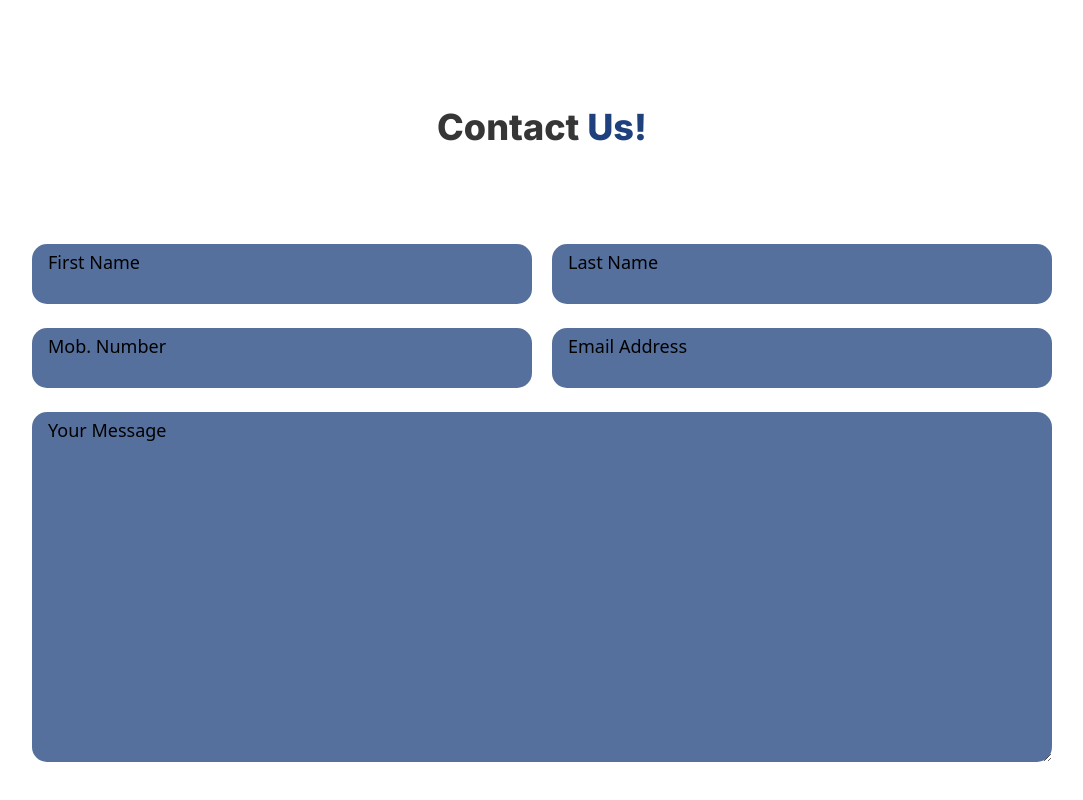
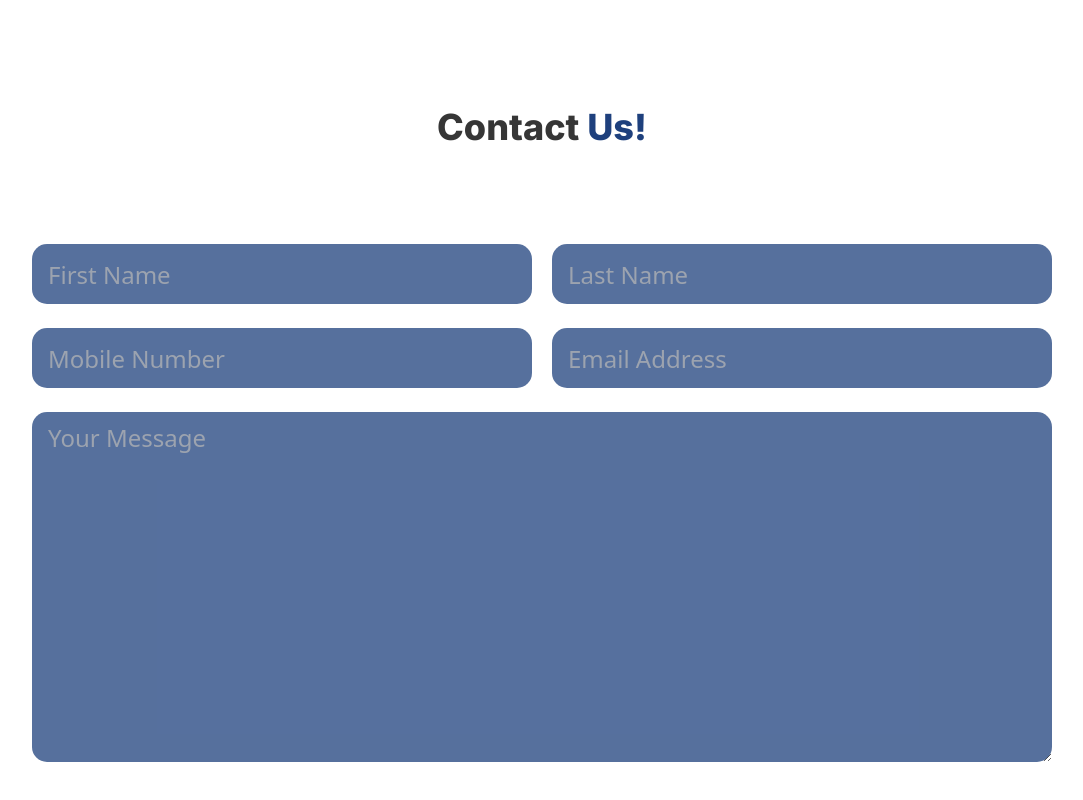
Before and after one commit to Momen-Assaf/HunainFZE, a React (Create React App) app: page / in a window 1280 px wide. Shown: the part 3077-3877 px from the top of the page, without its empty margins (98-1181 px from the left). Built offline with nearby package versions, Linux system fonts and the light colour scheme.

Commit message:
contact us complete

```diff
--- a/src/components/ContactUs.tsx
+++ b/src/components/ContactUs.tsx
@@ -22,136 +22,91 @@ const ContactUs = () => {
                 <div className="flex flex-col items-center gap-6">
                     <div className="flex flex-col md:flex-row items-center gap-5">
                         {/* First Name */}
-                        <div className="relative">
-                            <label
-                                htmlFor="first-name"
-                                className="absolute left-4 top-1 text-lg font-medium"
-                                style={{
-                                    color: theme.colors.placeHolderText,
-                                }}
-                            >
-                                First Name
-                            </label>
                         <input
                             id="first-name"
                             type="text"
-                                className="px-4 py-2 placeholder-transparent focus:outline-none focus:ring-2 focus:ring-primary focus:border-primary"
+                            className="px-4 py-2 focus:outline-none focus:ring-2 focus:ring-primary focus:border-primary"
                             style={{
                                 width: "500px",
                                 height: "60px",
                                 backgroundColor: theme.colors.primaryLightWithOpacity,
-                                    color: theme.colors.placeHolderText,
+                                color: theme.colors.textLight,
                                 borderRadius: theme.borderRadius.md,
+                                fontSize: theme.fontSize.paragraph,
+                                fontWeight: theme.fontWeight.medium,
                             }}
                             placeholder="First Name"
                         />
-                        </div>
 
                         {/* Last Name */}
-                        <div className="relative">
-                            <label
-                                htmlFor="last-name"
-                                className="absolute left-4 top-1 text-lg font-medium"
-                                style={{
-                                    color: theme.colors.placeHolderText,
-                                }}
-                            >
-                                Last Name
-                            </label>
                         <input
                             id="last-name"
                             type="text"
-                                className="px-4 py-2 placeholder-transparent focus:outline-none focus:ring-2 focus:ring-primary focus:border-primary"
+                            className="px-4 py-2 focus:outline-none focus:ring-2 focus:ring-primary focus:border-primary"
                             style={{
                                 width: "500px",
                                 height: "60px",
                                 backgroundColor: theme.colors.primaryLightWithOpacity,
-                                    color: theme.colors.placeHolderText,
+                                color: theme.colors.textLight,
                                 borderRadius: theme.borderRadius.md,
+                                fontSize: theme.fontSize.paragraph,
+                                fontWeight: theme.fontWeight.medium,
                             }}
                             placeholder="Last Name"
                         />
                     </div>
-                    </div>
 
                     <div className="flex flex-col md:flex-row items-center gap-5">
                         {/* Mobile Number */}
-                        <div className="relative">
-                            <label
-                                htmlFor="mobile-number"
-                                className="absolute left-4 top-1 text-lg font-medium"
-                                style={{
-                                    color: theme.colors.placeHolderText,
-                                }}
-                            >
-                                Mob. Number
-                            </label>
                         <input
                             id="mobile-number"
                             type="tel"
-                                className="px-4 py-2 placeholder-transparent focus:outline-none focus:ring-2 focus:ring-primary focus:border-primary"
+                            className="px-4 py-2 focus:outline-none focus:ring-2 focus:ring-primary focus:border-primary"
                             style={{
                                 width: "500px",
                                 height: "60px",
                                 backgroundColor: theme.colors.primaryLightWithOpacity,
-                                    color: theme.colors.placeHolderText,
+                                color: theme.colors.textLight,
                                 borderRadius: theme.borderRadius.md,
+                                fontSize: theme.fontSize.paragraph,
+                                fontWeight: theme.fontWeight.medium,
                             }}
                             placeholder="Mobile Number"
                         />
-                        </div>
 
                         {/* Email Address */}
-                        <div className="relative">
-                            <label
-                                htmlFor="email"
-                                className="absolute left-4 top-1 text-lg font-medium"
-                                style={{
-                                    color: theme.colors.placeHolderText,
-                                }}
-                            >
-                                Email Address
-                            </label>
                         <input
                             id="email"
                             type="email"
-                                className="px-4 py-2 placeholder-transparent focus:outline-none focus:ring-2 focus:ring-primary focus:border-primary"
+                            className="px-4 py-2 focus:outline-none focus:ring-2 focus:ring-primary focus:border-primary"
                             style={{
                                 width: "500px",
                                 height: "60px",
                                 backgroundColor: theme.colors.primaryLightWithOpacity,
-                                    color: theme.colors.placeHolderText,
+                                color: theme.colors.textLight,
                                 borderRadius: theme.borderRadius.md,
+                                fontSize: theme.fontSize.paragraph,
+                                fontWeight: theme.fontWeight.medium,
                             }}
                             placeholder="Email Address"
                         />
                     </div>
-                    </div>
 
                     {/* Message */}
-                    <div className="relative">
-                        <label
-                            htmlFor="message"
-                            className="absolute left-4 top-1 text-lg font-medium"
-                            style={{
-                                color: theme.colors.placeHolderText,
-                            }}
-                        >
-                            Your Message
-                        </label>
                     <textarea
                         id="message"
-                            className="px-4 py-2 placeholder-transparent focus:outline-none focus:ring-2 focus:ring-primary focus:border-primary"
+                        className="px-4 py-2 focus:outline-none focus:ring-2 focus:ring-primary focus:border-primary"
                         style={{
                             width: "1020px",
                             height: "350px",
                             backgroundColor: theme.colors.primaryLightWithOpacity,
-                                color: theme.colors.placeHolderText,
+                            color: theme.colors.textLight,
                             borderRadius: theme.borderRadius.md,
+                            fontSize: theme.fontSize.paragraph,
+                            fontWeight: theme.fontWeight.medium,
                         }}
                         placeholder="Your Message"
                     />
-                    </div>
                 </div>
             </div>
         </section>
```
Lines whose indentation alone changed are shown as unchanged.
